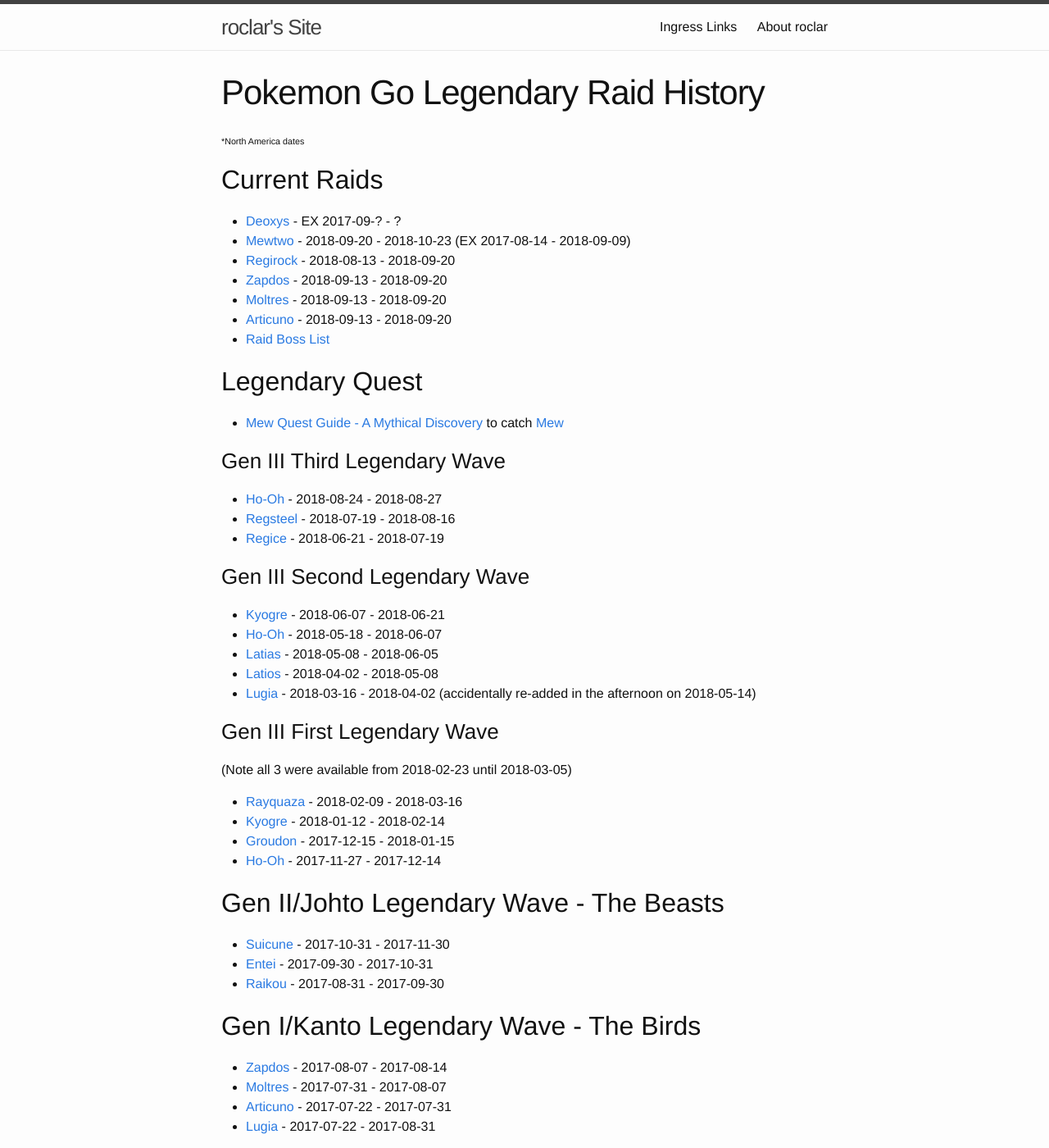
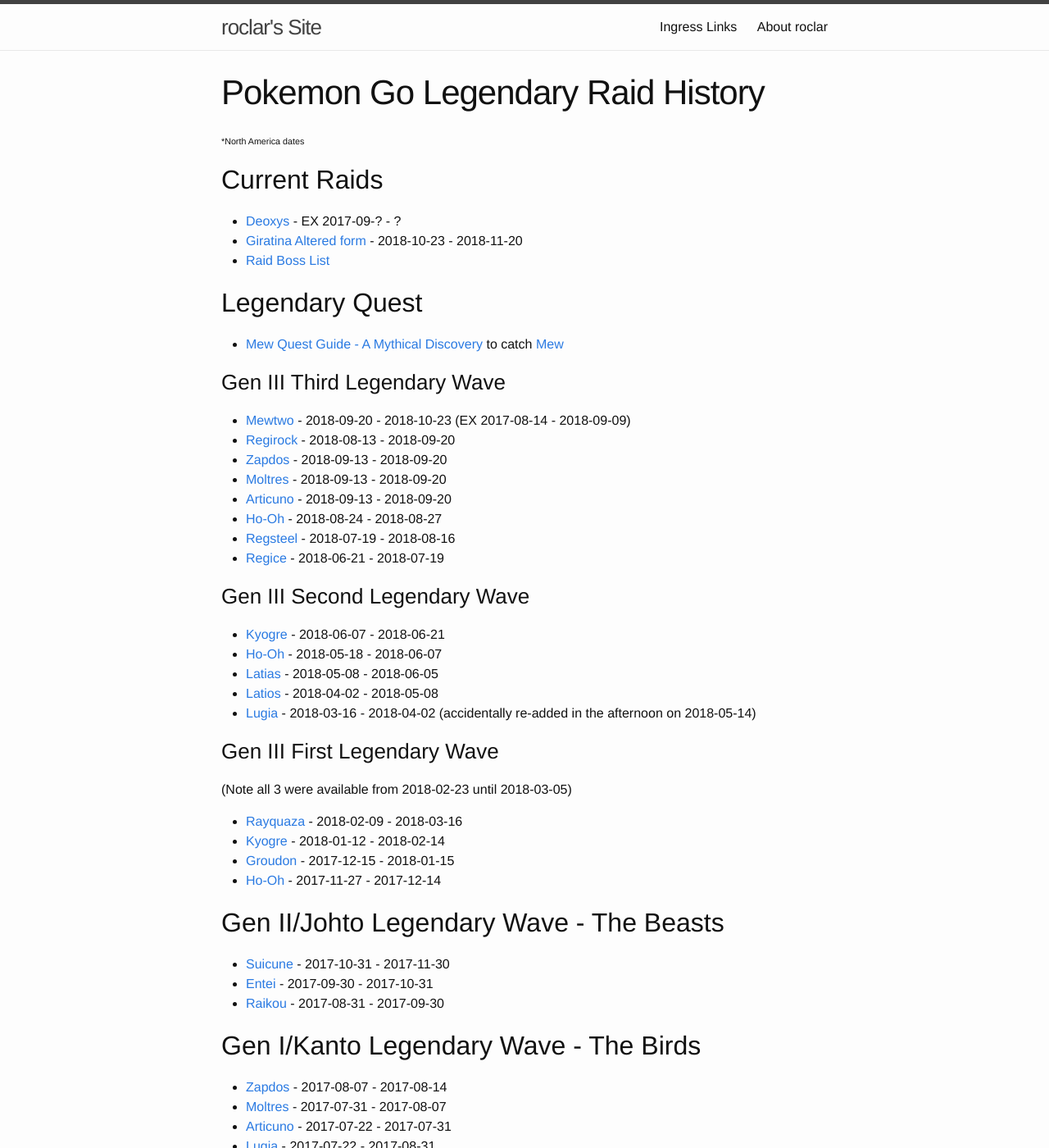
Before and after one commit to roclar/roclar.github.io, a Jekyll site: the page built from PoGoLegendaryHistory.md, in a window 1280 px wide and 1400 px high. Shown: the whole window at 82% size. Built offline with Jekyll 4.4.1, drawn with Linux system fonts in a browser that asks for light colours; some of the changed text lies outside the part shown.

Commit message:
Updated for arrival if Giratina

```diff
--- a/PoGoLegendaryHistory.md
+++ b/PoGoLegendaryHistory.md
@@ -7,17 +7,18 @@
 
 ## Current Raids
 - [Deoxys](https://db.pokemongohub.net/pokemon/386) - EX 2017-09-? - ?
-- [Mewtwo](https://db.pokemongohub.net/pokemon/150) - 2018-09-20 - 2018-10-23 (EX 2017-08-14 - 2018-09-09)
-- [Regirock](https://db.pokemongohub.net/pokemon/380) - 2018-08-13 - 2018-09-20
-- [Zapdos](https://db.pokemongohub.net/pokemon/145) - 2018-09-13 - 2018-09-20
-- [Moltres](https://db.pokemongohub.net/pokemon/146) - 2018-09-13 - 2018-09-20
-- [Articuno](https://db.pokemongohub.net/pokemon/144) - 2018-09-13 - 2018-09-20
+- [Giratina Altered form](https://db.pokemongohub.net/pokemon/487?form=Altered) - 2018-10-23 - 2018-11-20
 - [Raid Boss List](https://pokemongo.gamepress.gg/raid-boss-list)
 
 ## Legendary Quest
 - [Mew Quest Guide - A Mythical Discovery](https://pokemongohub.net/post/guide/a-mythical-discovery-guide/) to catch [Mew](https://db.pokemongohub.net/pokemon/151)
 
 ### Gen III Third Legendary Wave
+- [Mewtwo](https://db.pokemongohub.net/pokemon/150) - 2018-09-20 - 2018-10-23 (EX 2017-08-14 - 2018-09-09)
+- [Regirock](https://db.pokemongohub.net/pokemon/380) - 2018-08-13 - 2018-09-20
+- [Zapdos](https://db.pokemongohub.net/pokemon/145) - 2018-09-13 - 2018-09-20
+- [Moltres](https://db.pokemongohub.net/pokemon/146) - 2018-09-13 - 2018-09-20
+- [Articuno](https://db.pokemongohub.net/pokemon/144) - 2018-09-13 - 2018-09-20
 - [Ho-Oh](https://db.pokemongohub.net/pokemon/250) - 2018-08-24 - 2018-08-27
 - [Regsteel](https://db.pokemongohub.net/pokemon/379) - 2018-07-19 - 2018-08-16
 - [Regice](https://db.pokemongohub.net/pokemon/378) - 2018-06-21 - 2018-07-19
@@ -48,6 +49,7 @@
 - [Lugia](https://db.pokemongohub.net/pokemon/249) - 2017-07-22 - 2017-08-31
 
 ### Sources
+- [Have a haunting good time during Pokémon GO Halloween 2018!](https://pokemongolive.com/en/post/halloween2018/)
 - [The Mythical Pokémon Deoxys Transforms EX Raids!](https://pokemongolive.com/post/exraid-deoxys)
 - [Professor Willow’s Global Research Challenge Ends with a Power-Packed Ultra Bonus Event!](https://pokemongolive.com/post/globalchallenge-ultrabonus)
 - [Ho-oh Returns for Johto Week](https://twitter.com/PokemonGoApp/status/1033081612009984000)
```
Also changed, not shown: PoGoLegendaryCP.md (+1 -0 lines).
